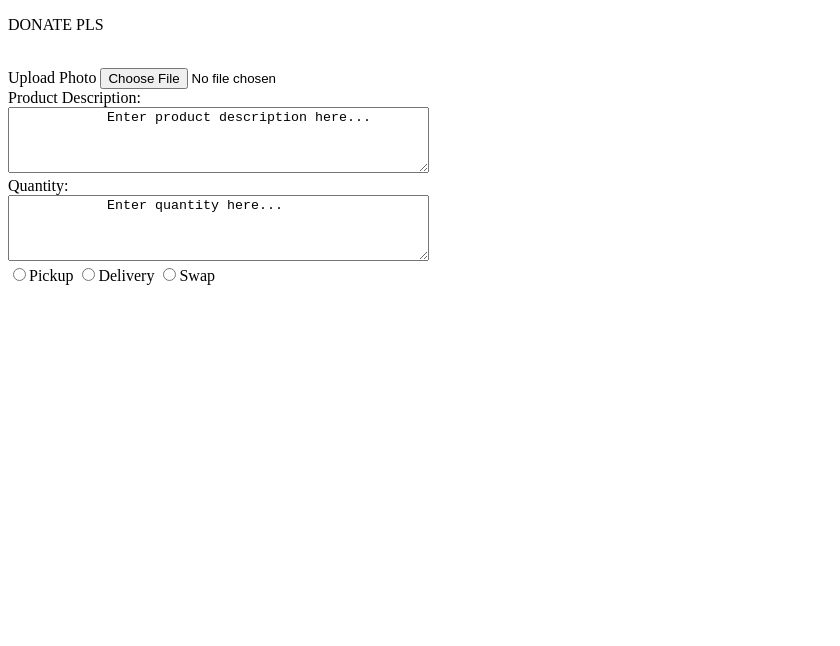
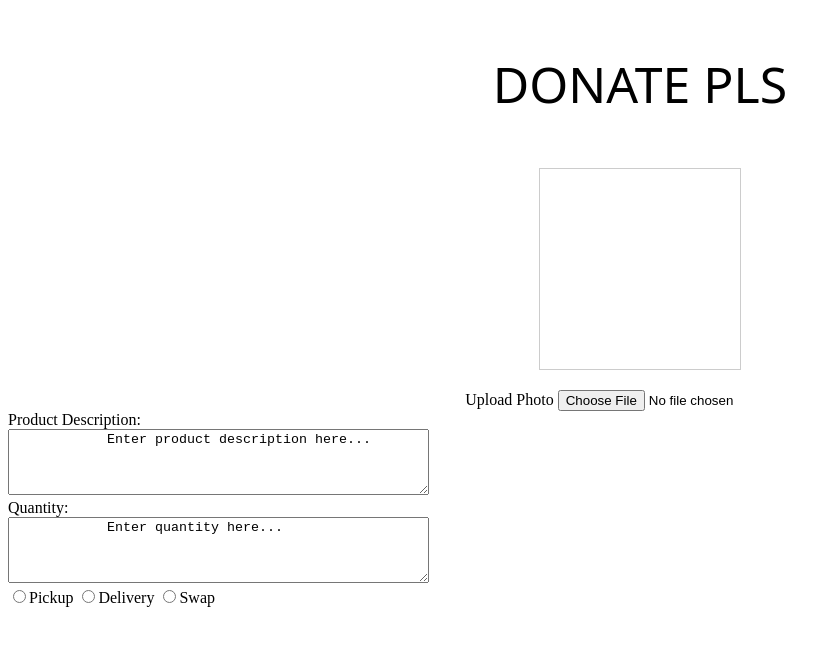
Before and after one commit to alessiacodes/CommunityHarvest, a plain HTML site: page Frontend/donate.html in a window 1280 px wide. Shown: the whole page, without its empty margins (0-840 px from the left). Drawn offline with Linux system fonts and the light colour scheme.

Commit message:
added preview for picture upload

```diff
--- a/Frontend/donate.css
+++ b/Frontend/donate.css
@@ -0,0 +1,44 @@
+.text{
+    margin-left: auto;
+    margin-right: auto;
+    text-align: center;
+    font-size: 50px;
+    font-family: system-ui, -apple-system, BlinkMacSystemFont, 'Segoe UI', Roboto, Oxygen, Ubuntu, Cantarell, 'Open Sans', 'Helvetica Neue', sans-serif;
+}
+
+.upload{
+    display: flex;
+    flex-direction: column;
+    align-items: center;
+}
+
+.tb-img-view{
+    width: 200px;
+    height: 200px;
+    border: 1px solid #ccc;
+    margin-bottom: 10px;
+    display: flex;
+    justify-content: center;
+    align-items: center;
+}
+
+.tb-img-view img {
+    max-width: 100%;
+    max-height: 100%;
+}
+
+.uploadpic{
+    margin-top: 10px
+}
+
+.description{
+
+}
+
+.quantity{
+
+}
+
+.options{
+
+}
--- a/Frontend/donate.html
+++ b/Frontend/donate.html
@@ -6,6 +6,7 @@
     <meta name="viewport" content="width=device-width, initial-scale=1.0">
     <title>Community Harvest</title>
     <link rel="stylesheet" href="donate.css">
+    <script src="donate.js"></script>
 </head>
 
 <body>
@@ -13,12 +14,16 @@
         <p>DONATE PLS</p>
     </div>
 
-    <div class="Upload">
+    <div class="upload">
         <div class="tb-img-view">
           <img id="tb-image" />
         </div>
-        <label for="tb-file-upload">Upload Photo</label>
-        <input type="file" id="tb-file-upload" accept="image/*" onchange="fileUpload(event);" />
+
+        <div class="uploadpic">
+            <label for="tb-file-upload">Upload Photo</label>
+            <input type=file id="tb-file-upload" oninput="previewImage(this)">
+            <img id="pic" />
+        </div>
       </div>
 
     <div class="decsription">
@@ -37,7 +42,7 @@
         </textarea>
     </div>
 
-    <div class = "Options">
+    <div class = "options">
         <input type="Radio" Name="Gender" Value="Pickup">Pickup
         <input type="Radio" Name="Gender" Value="Delivery">Delivery
         <input type="Radio" Name="Gender" Value="Swap">Swap
--- /dev/null
+++ b/Frontend/donate.js
@@ -0,0 +1,15 @@
+function previewImage(input) {
+    var preview = document.getElementById('tb-image');
+    var file = input.files[0];
+    var reader = new FileReader();
+
+    reader.onloadend = function () {
+        preview.src = reader.result;
+    }
+
+    if (file) {
+        reader.readAsDataURL(file);
+    } else {
+        preview.src = "";
+    }
+}
```
